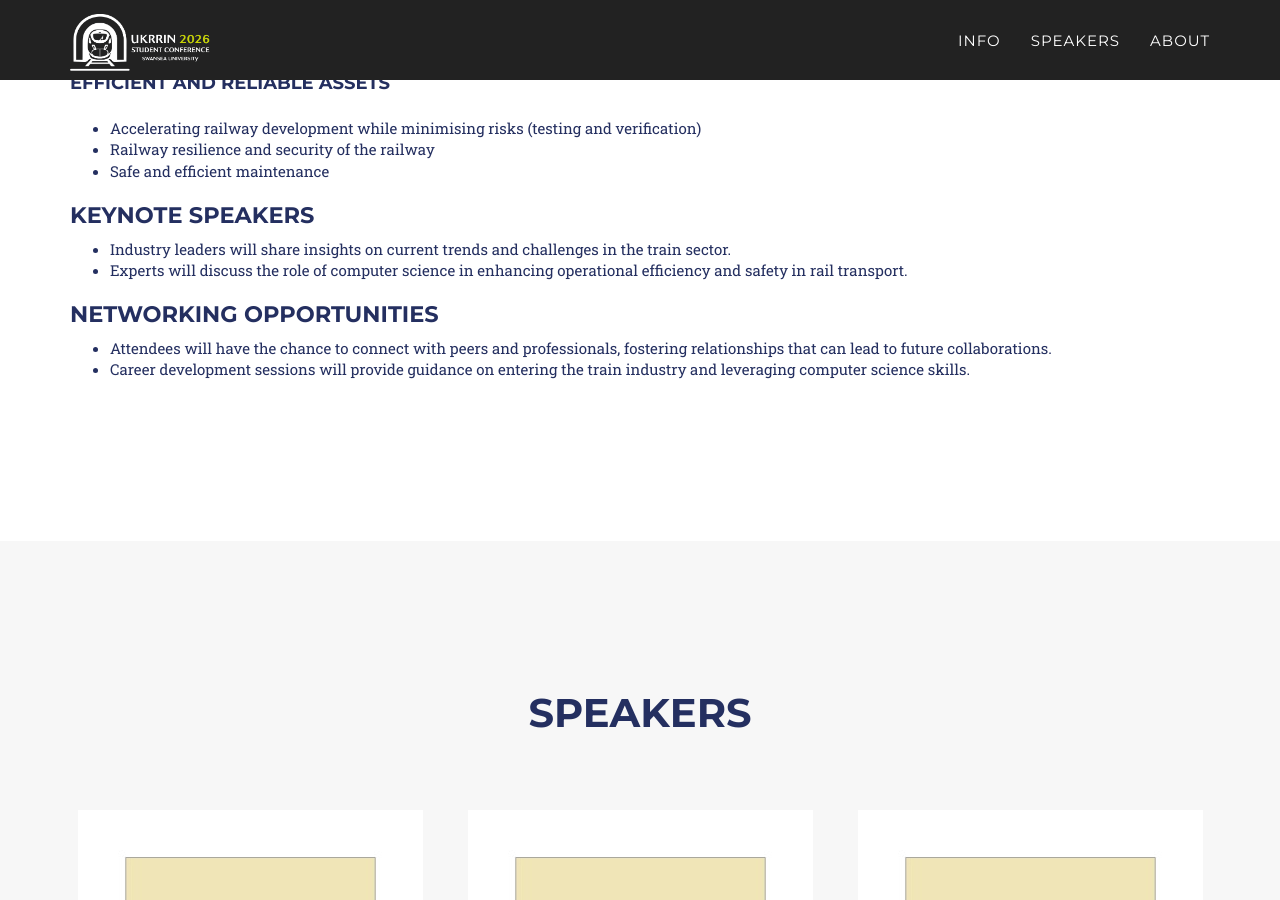
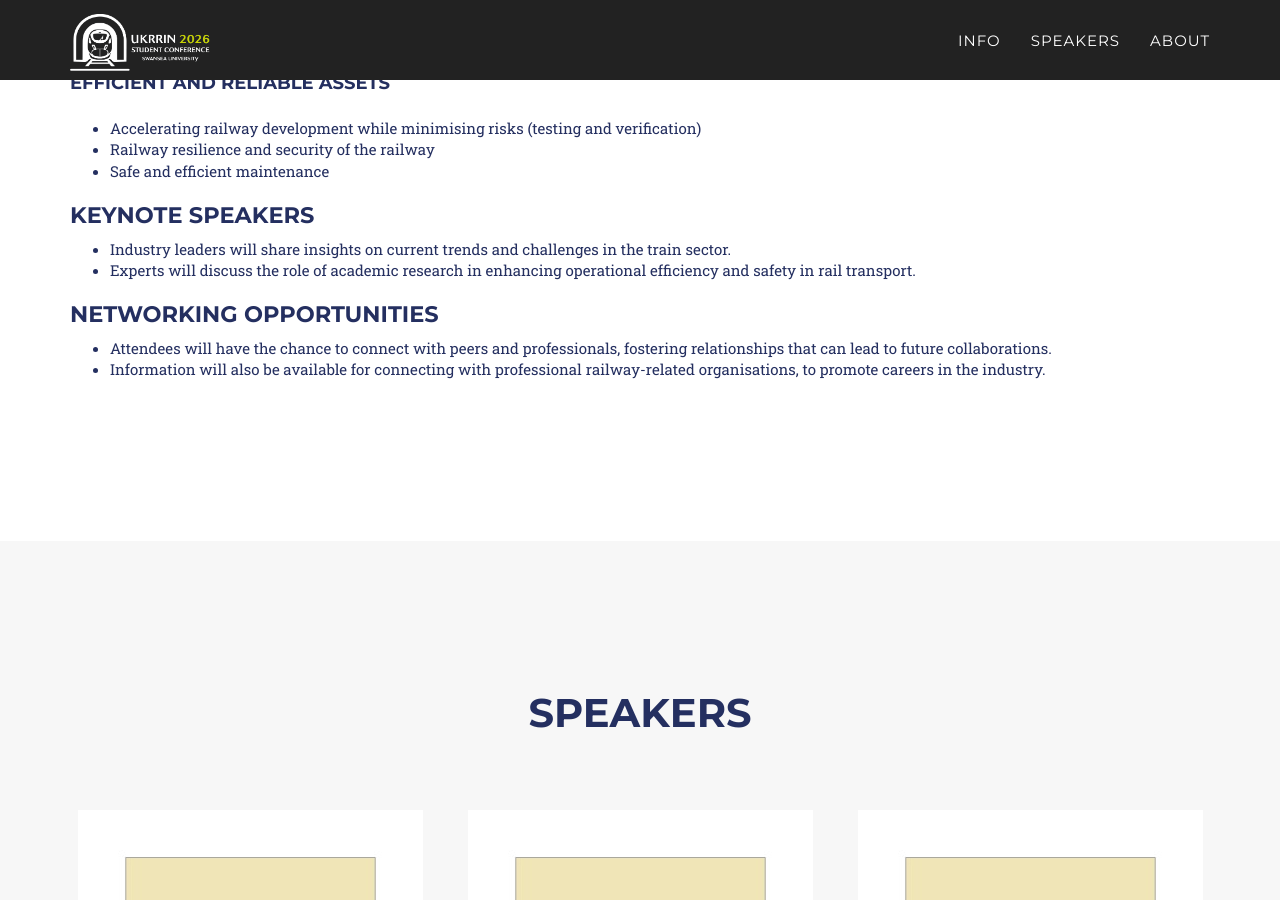
Before and after one commit to ukrrin2026swansea/ukrrin2026swansea.github.io, a Jekyll site: the page built from index.html, in a window 1280 px wide and 900 px high, scrolled down 2645 px. Built offline with Jekyll 4.4.1, drawn with Linux system fonts in a browser that asks for light colours; some web fonts are replaced.

Commit message:
further writing

```diff
--- a/_includes/2017_data/intro.html
+++ b/_includes/2017_data/intro.html
@@ -62,13 +62,13 @@ Our edition of this conference will be aligned with the <a class="urllink" href=
 <h2>Keynote Speakers</h2>
 <ul>
     <li>Industry leaders will share insights on current trends and challenges in the train sector.</li>
-    <li>Experts will discuss the role of computer science in enhancing operational efficiency and safety in rail transport.</li>
+    <li>Experts will discuss the role of academic research in enhancing operational efficiency and safety in rail transport.</li>
 </ul>
 
 <h2>Networking Opportunities</h2>
 <ul>
     <li>Attendees will have the chance to connect with peers and professionals, fostering relationships that can lead to future collaborations.</li>
-    <li>Career development sessions will provide guidance on entering the train industry and leveraging computer science skills.</li>
+    <li>Information will also be available for connecting with professional railway-related organisations, to promote careers in the industry.</li>
 </ul>
 
 </div>
```
